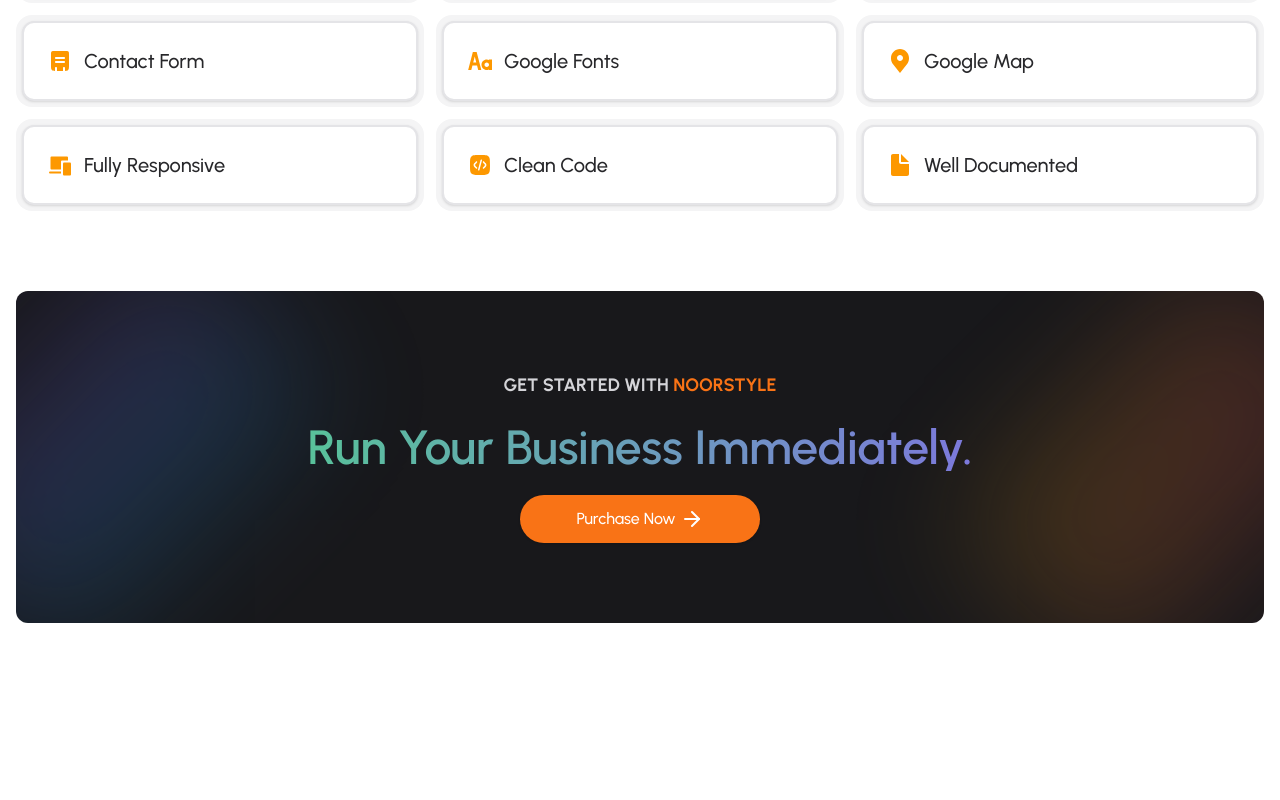
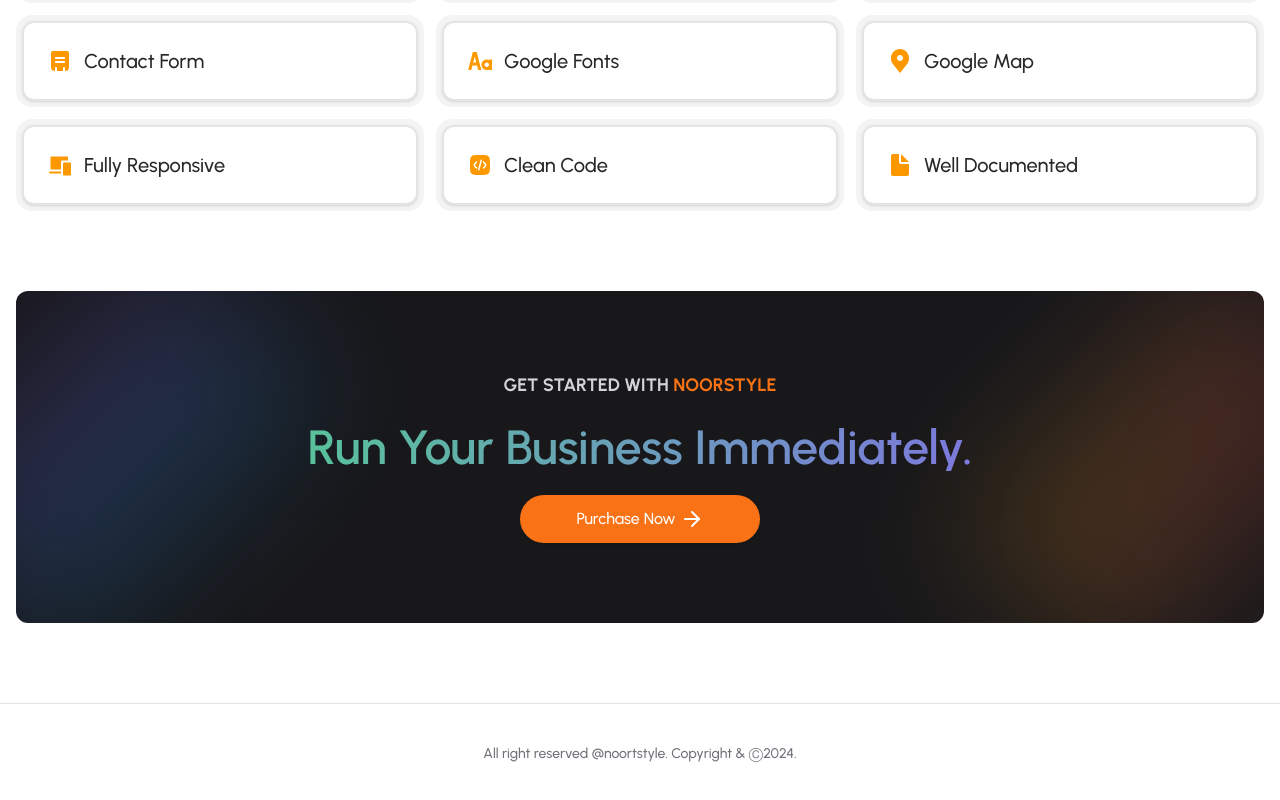
Before and after one commit to robiuzzaman4/noorstyle-demos, a React (Vite) app: page / in a window 1280 px wide. Shown: the part 4053-4853 px from the top of the page. Before the commit the page ends 4756 px from the top, so only its background shows below. Built offline with nearby package versions, Linux system fonts and the light colour scheme.

Commit message:
feat: footer section complete

```diff
--- a/src/App.jsx
+++ b/src/App.jsx
@@ -4,6 +4,7 @@
 import Features from "./components/Features";
 import Performance from "./components/Performance";
 import Cta from "./components/Cta";
+import Foooter from "./components/Foooter";
 
 const App = () => {
   return (
@@ -16,6 +17,7 @@
         <Features />
         <Cta />
       </div>
+      <Foooter/>
     </main>
   );
 };
--- /dev/null
+++ b/src/components/Foooter.jsx
@@ -0,0 +1,15 @@
+import Container from "./Container";
+
+const Foooter = () => {
+  return (
+    <footer className="py-10 border-t border-t-zinc-200">
+      <Container className="text-center">
+        <p className="text-sm font-medium text-zinc-500">
+          All right reserved @noortstyle. Copyright & Ⓒ2024.
+        </p>
+      </Container>
+    </footer>
+  );
+};
+
+export default Foooter;
```
